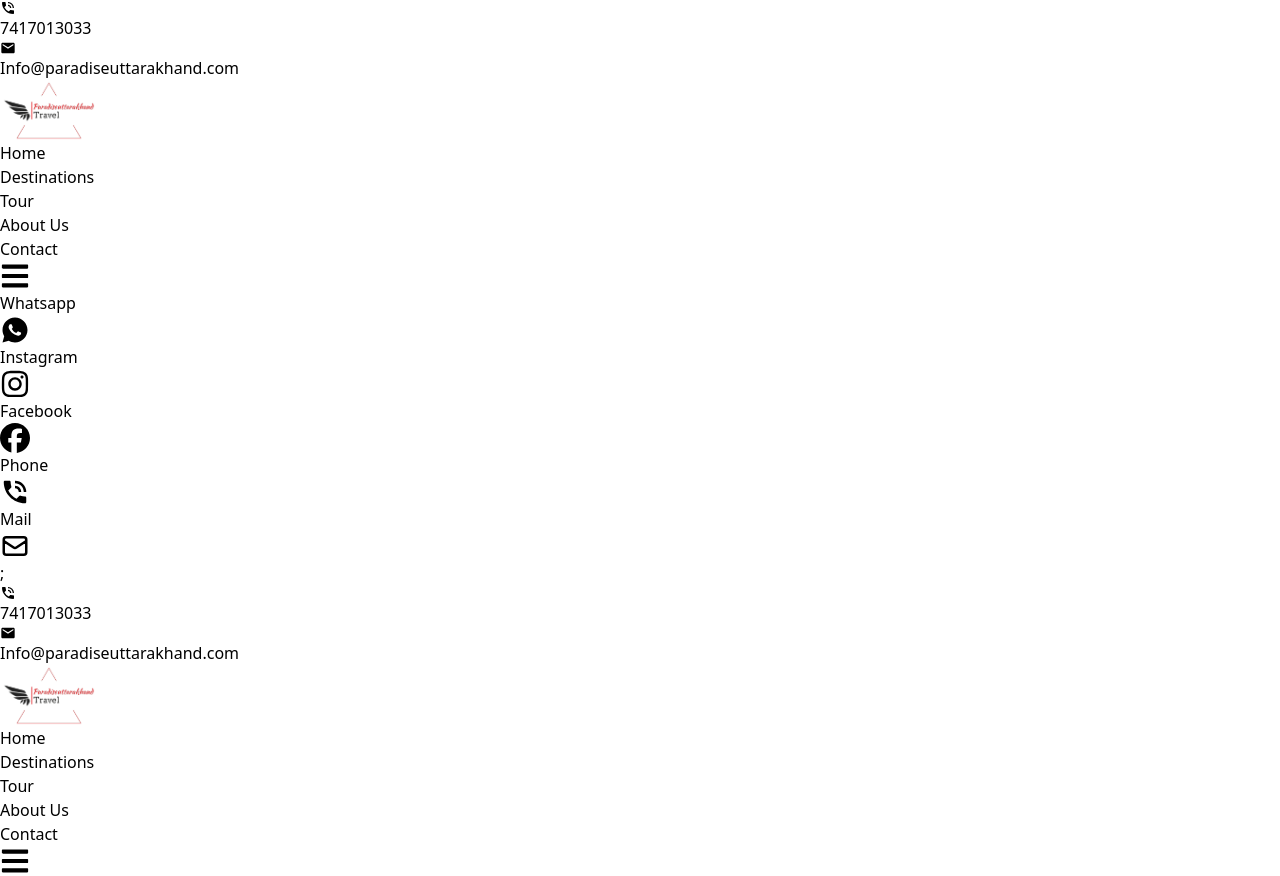
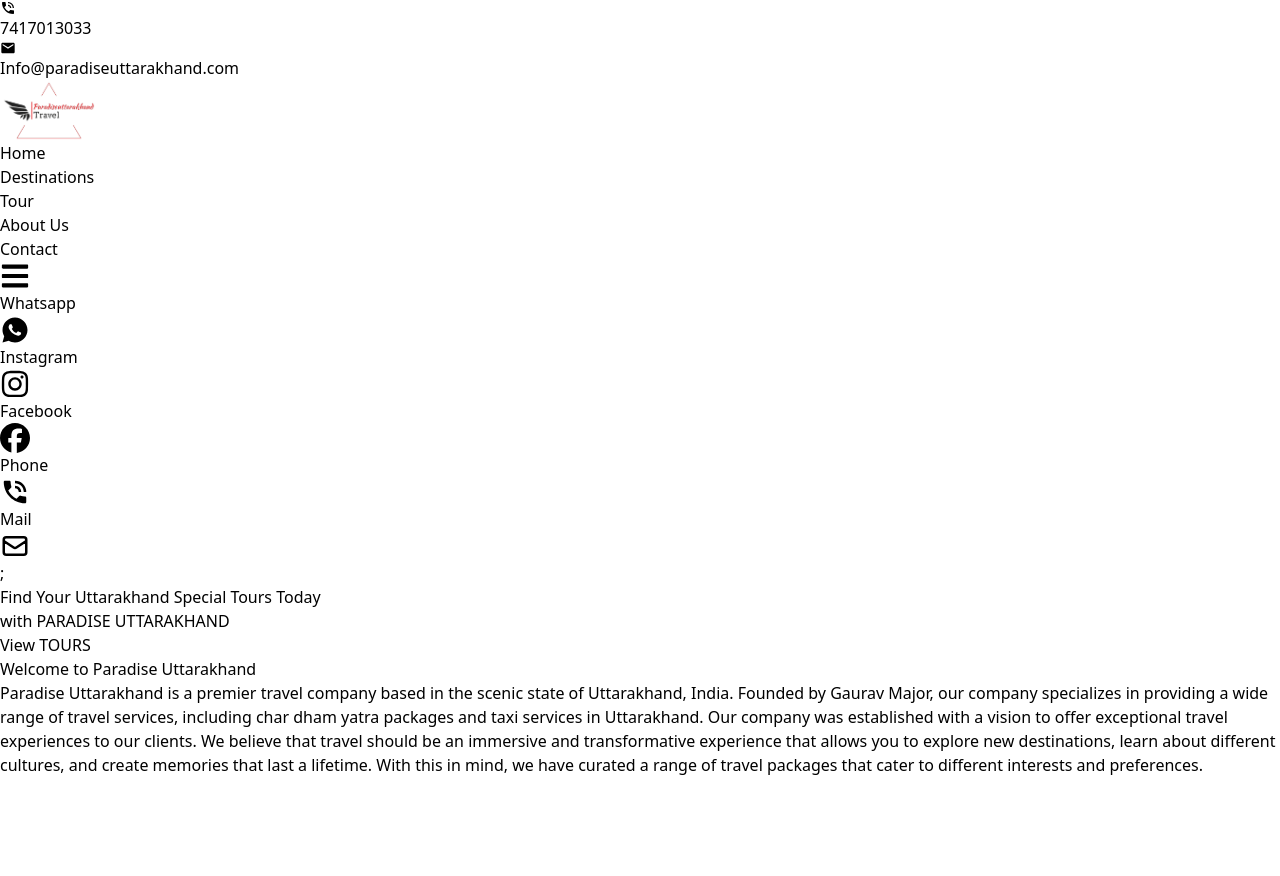
Before and after one commit to amank0259/Paradise-Uttarakhand, a React (Vite) app: page / in a window 1280 px wide. After the commit the page ends 800 px from the top, so only its background shows below. Built offline with nearby package versions, Linux system fonts and the light colour scheme.

Commit message:
fix error

```diff
--- a/src/Components/Background.jsx
+++ b/src/Components/Background.jsx
@@ -3,12 +3,8 @@
 
 function Background() {
     return (
-        <div style={{
-            background: `linear-gradient(rgba(0,0,0,0.2), rgba(0,0,0,0.4), rgba(0,0,0,0.7)), url(${cover})`,
-            backgroundPosition: "center",
-            backgroundSize: "cover",
-            backgroundRepeat: "no-repeat",
-        }} className='w-full h-[100vh] flex flex-col justify-end items-start p-10 relative'>
+        <div>
+
         </div>
     )
 }
--- a/src/Components/Home.jsx
+++ b/src/Components/Home.jsx
@@ -1,15 +1,28 @@
 import React from 'react';
-import Background from './Background';
-import Navbar from './Navbar';
-import Topbar from './Topbar';
-
+import cover from '/cover1.jpg'
 
 function Home() {
     return (
         <>
-            <Background />
-            <Topbar />
-            <Navbar />
+            <div style={{
+                background: `linear-gradient(rgba(0,0,0,0.2), rgba(0,0,0,0.4), rgba(0,0,0,0.7)), url(${cover})`,
+                backgroundPosition: "center",
+                backgroundSize: "cover",
+                backgroundRepeat: "no-repeat",
+            }} className='w-full h-[100vh] flex flex-col justify-end items-start p-10'>
+            </div>
+            <div className='absolute top-[50%] left-[50%] -translate-x-[50%] -translate-y-[20%] flex flex-col items-center justify-center'>
+                <h3 className='lg:text-3xl md:text-2xl text-xl font-semibold text-white'>Find Your Uttarakhand Special Tours Today</h3>
+                <h1 className='lg:text-5xl md:text-3xl text-2xl text-white font-semibold'>with PARADISE UTTARAKHAND</h1>
+                <button className='md:px-6 md:py-3 px-4 py-2 duration-200 bg-yellow-500 rounded-md text-white text-md md:text-xl m-4 hover:bg-yellow-600'>View TOURS</button>
+            </div>
+            <div className='Home_about flex flex-col items-center justify-center bg-zinc-200'>
+                <h1 className='text-xl md:text-2xl lg:text-3xl py-3'>Welcome to <span className='text-yellow-600 font-semibold'>Paradise Uttarakhand</span>
+                </h1>
+                <p className='px-10 md:px-48 py-2'>Paradise Uttarakhand is a premier travel company based in the scenic state of Uttarakhand, India. Founded by Gaurav Major, our company specializes in providing a wide range of travel services, including char dham yatra packages and taxi services in Uttarakhand.
+
+                    Our company was established with a vision to offer exceptional travel experiences to our clients. We believe that travel should be an immersive and transformative experience that allows you to explore new destinations, learn about different cultures, and create memories that last a lifetime. With this in mind, we have curated a range of travel packages that cater to different interests and preferences.</p>
+            </div>
         </>
     );
 }
--- a/src/Components/Navbar.jsx
+++ b/src/Components/Navbar.jsx
@@ -35,7 +35,7 @@
     ];
     return (
         <>
-            <div className=' text-black bg-zinc-500 h-20 flex shadow-md items-center justify-between md:px-32 lg:48 px-10 absolute w-full top-10 left-0 border-b border-zinc-700 border-opacity-75'>
+            <div className=' text-black bg-zinc-500 h-20 flex shadow-md items-center justify-between md:px-32 lg:48 px-10 w-full border-b border-zinc-700 border-opacity-75'>
                 <Link to="/"><img className='rounded-xl cursor-pointer' src={logo} width={95} alt="paradise_uttarakhand logo" /></Link>
                 <ul className='md:flex sm:gap-10 gap-4 hidden text-xl font-semibold'>
                     {menu.map((item, index) => (
@@ -48,7 +48,7 @@
                 </div>
 
                 {nav && (
-                    <ul className='flex flex-col justify-center items-center absolute top-0 left-0 w-full h-screen bg-gradient-to-b from-slate-800 to-slate-900 text-gray-300'>
+                    <ul className='flex flex-col justify-center items-center absolute top-0 left-0 w-full h-screen bg-gradient-to-b from-slate-800 to-slate-900 text-gray-300 z-50'>
                         <Link to="/"><img className='rounded-2xl' src={logo} height={40} width={220} alt="paradise_uttarakhand logo" /></Link>
                         {menu.map((item, index) => (
                             <li key={index} className='px-4 cursor-pointer capitalize py-6 text-4xl'><Link onClick={() => {
--- a/src/Components/Topbar.jsx
+++ b/src/Components/Topbar.jsx
@@ -5,7 +5,7 @@
 
 function Topbar() {
     return (
-        <div className='hidden bg-zinc-900 px-10 md:px-64 h-10 text-white md:flex items-center justify-between gap-10 absolute w-full top-0 left-0'>
+        <div className='hidden bg-zinc-900 px-10 md:px-64 h-10 text-white md:flex items-center justify-between gap-10 w-full'>
             <p className='hover:underline decoration-wavy'><a href="tel:+917417013033"><MdPhoneInTalk className='inline-block' /> 7417013033</a></p>
             <p className='hover:underline decoration-wavy'><a href="mailto:Info@paradiseuttarakhand.com"><MdMail className='inline-block' /> Info@paradiseuttarakhand.com</a></p>
         </div>
```
